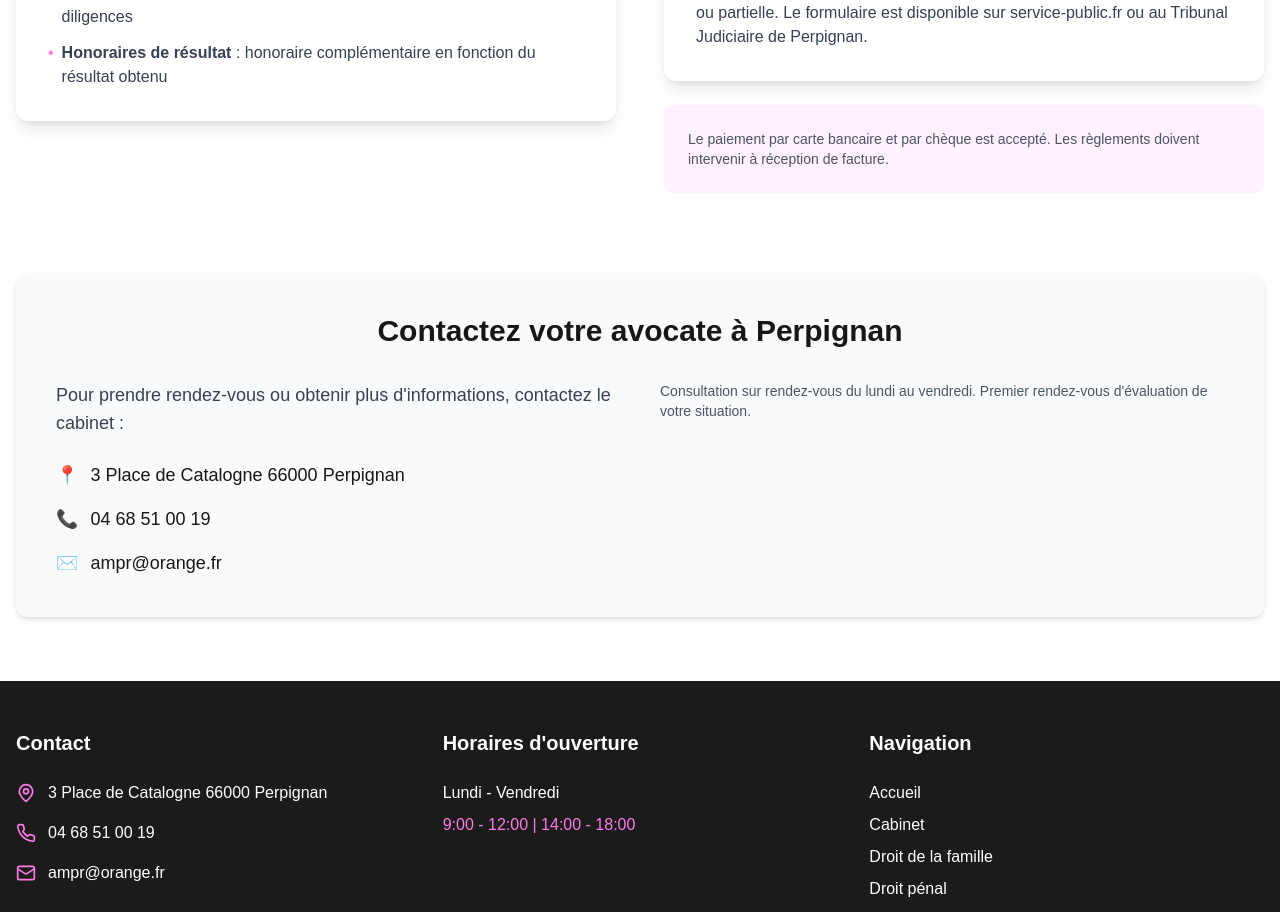
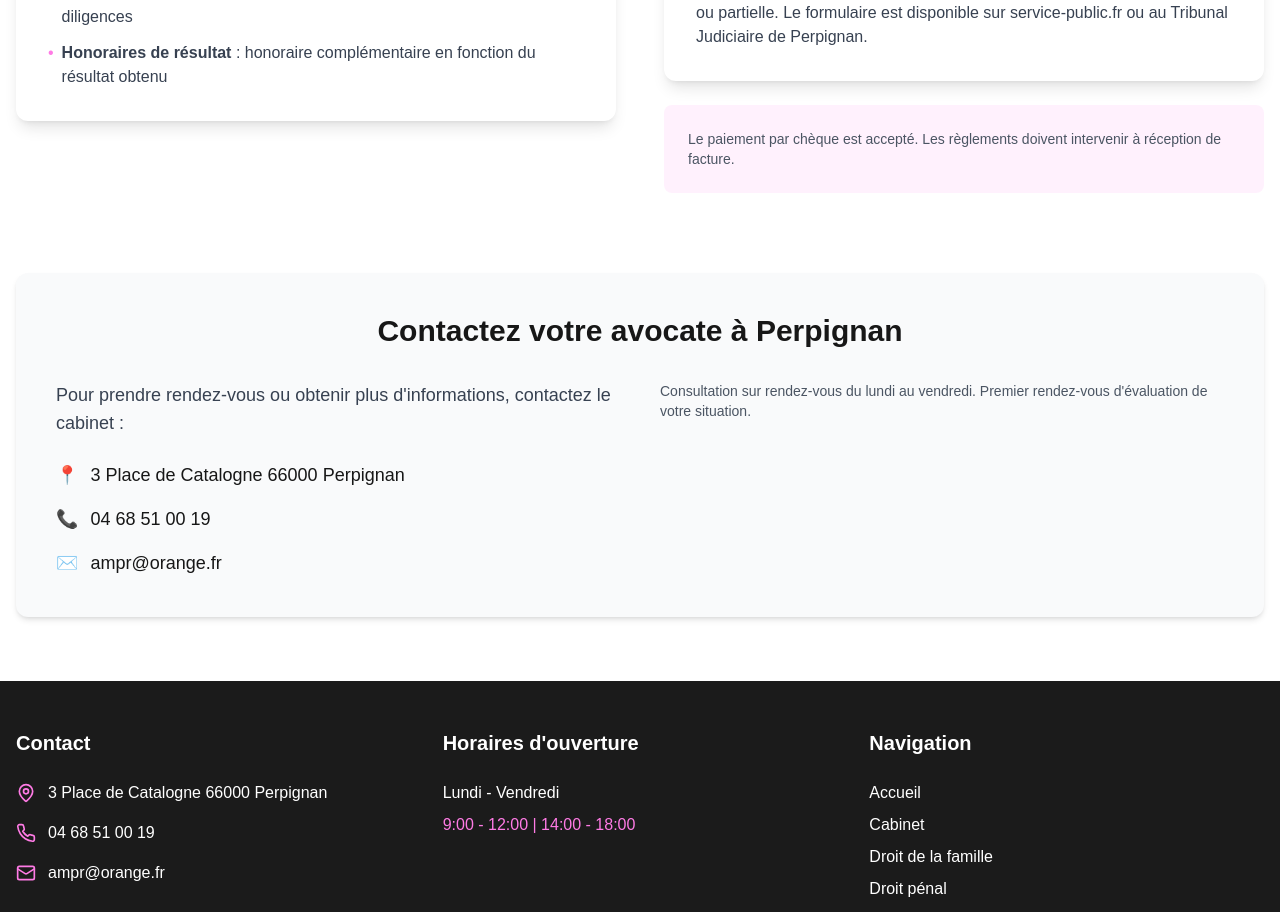
Before and after one commit to cedric-lopez-dev/altet-morales, a Next.js app in the folder next/: page /avocat-perpignan in a window 1280 px wide. Shown: the part 2268-3180 px from the top of the page. Built offline with nearby package versions, Linux system fonts and the light colour scheme.

Commit message:
Remove credit card payment option on Perpignan lawyer page

```diff
--- a/next/app/avocat-perpignan/page.jsx
+++ b/next/app/avocat-perpignan/page.jsx
@@ -200,7 +200,7 @@ export default function AvocatPerpignan() {
 
                                     <div className="bg-[#FF7BE5]/10 p-6 rounded-lg">
                                         <p className="text-sm text-gray-600">
-                                            Le paiement par carte bancaire et par chèque est accepté. Les règlements doivent intervenir à réception de facture.
+                                            Le paiement par chèque est accepté. Les règlements doivent intervenir à réception de facture.
                                         </p>
                                     </div>
                                 </div>
```
